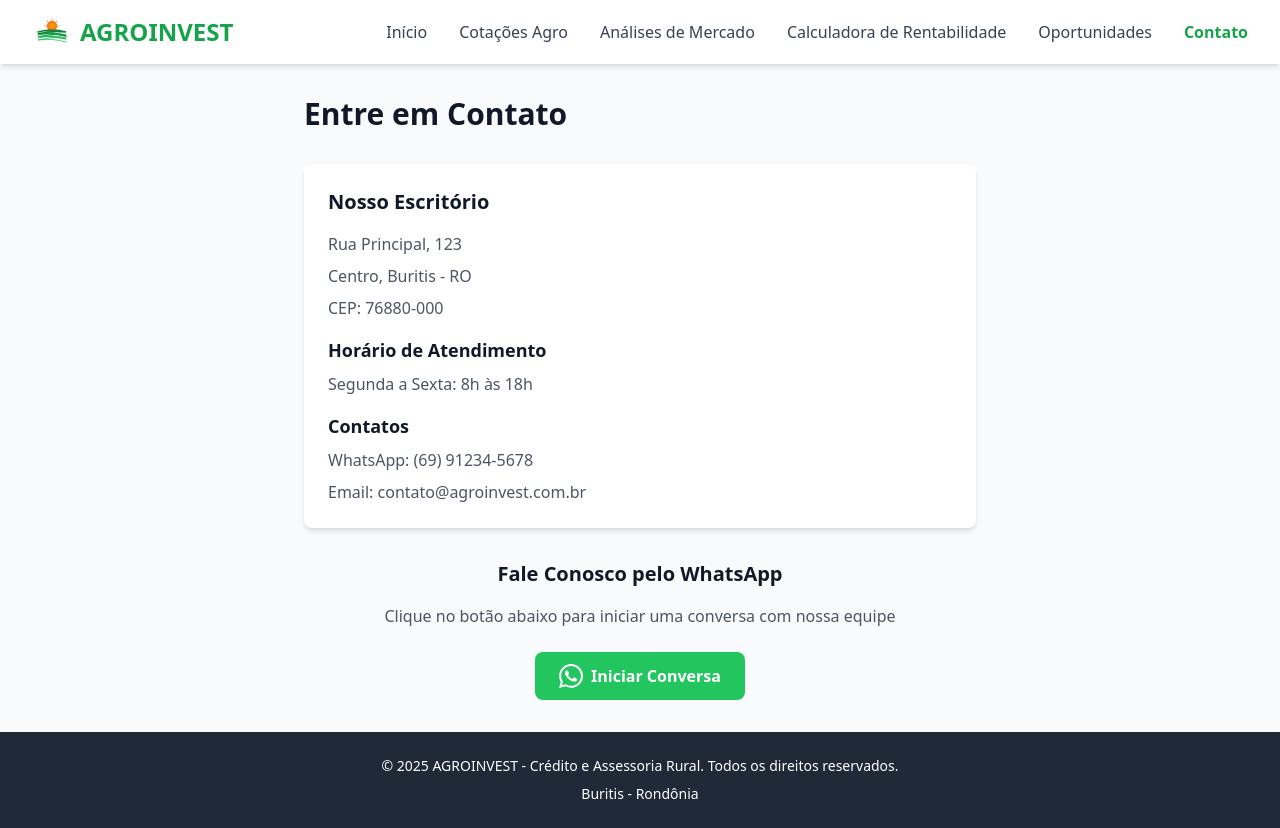
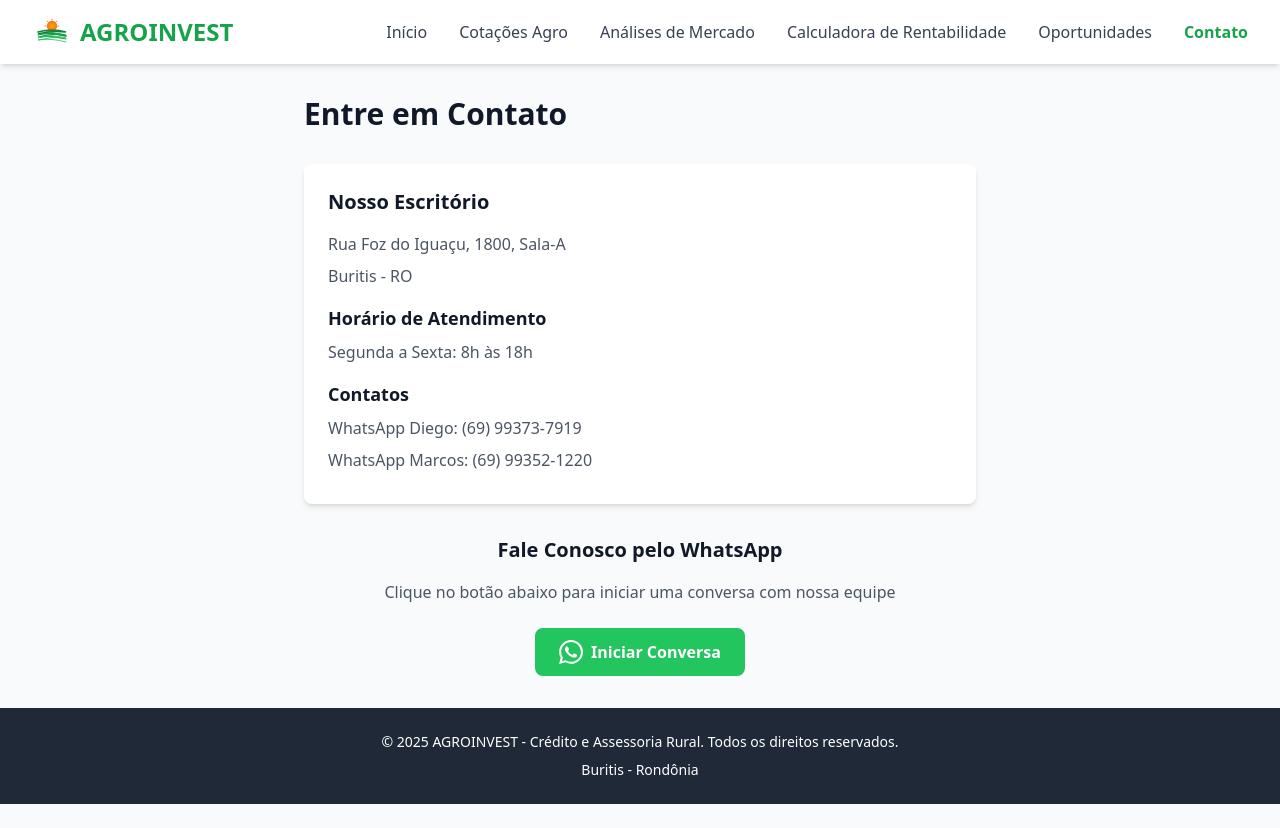
Before and after one commit to marcosrobrt/agroinvest, a React (Create React App) app: page /contato in a window 1280 px wide. After the commit the page ends 804 px from the top, so only its background shows below. Built offline with nearby package versions, Linux system fonts and the light colour scheme.

Commit message:
feat: atualiza página de contato com novos números e modal de seleção

```diff
--- a/src/pages/Contato.tsx
+++ b/src/pages/Contato.tsx
@@ -1,9 +1,25 @@
-import React from 'react';
+import React, { useState } from 'react';
+
+interface Contact {
+  name: string;
+  number: string;
+}
 
 export default function Contato() {
-  const whatsappNumber = '69912345678'; // Replace with actual WhatsApp number
+  const [isModalOpen, setIsModalOpen] = useState(false);
+
+  const contacts: Contact[] = [
+    { name: 'Diego', number: '69993737919' },
+    { name: 'Marcos', number: '69993521220' }
+  ];
+
   const whatsappMessage = 'Olá! Gostaria de saber mais sobre os serviços da AGROINVEST.';
-  const whatsappUrl = `https://wa.me/${whatsappNumber}?text=${encodeURIComponent(whatsappMessage)}`;
+
+  const openWhatsApp = (contact: Contact) => {
+    const whatsappUrl = `https://wa.me/${contact.number}?text=${encodeURIComponent(whatsappMessage)}`;
+    window.open(whatsappUrl, '_blank');
+    setIsModalOpen(false);
+  };
 
   return (
     <div className="py-8">
@@ -13,19 +29,18 @@ export default function Contato() {
 
           <div className="card mb-8">
             <h2 className="text-xl font-semibold mb-4">Nosso Escritório</h2>
-            <p className="text-gray-600 mb-2">Rua Principal, 123</p>
-            <p className="text-gray-600 mb-2">Centro, Buritis - RO</p>
-            <p className="text-gray-600 mb-4">CEP: 76880-000</p>
+            <p className="text-gray-600 mb-2">Rua Foz do Iguaçu, 1800, Sala-A</p>
+            <p className="text-gray-600 mb-4">Buritis - RO</p>
 
             <h3 className="text-lg font-semibold mb-2">Horário de Atendimento</h3>
             <p className="text-gray-600 mb-4">Segunda a Sexta: 8h às 18h</p>
 
             <h3 className="text-lg font-semibold mb-2">Contatos</h3>
             <p className="text-gray-600 mb-2">
-              WhatsApp: (69) 91234-5678
+              WhatsApp Diego: (69) 99373-7919
             </p>
-            <p className="text-gray-600">
-              Email: contato@agroinvest.com.br
+            <p className="text-gray-600 mb-2">
+              WhatsApp Marcos: (69) 99352-1220
             </p>
           </div>
 
@@ -34,10 +49,8 @@ export default function Contato() {
             <p className="text-gray-600 mb-6">
               Clique no botão abaixo para iniciar uma conversa com nossa equipe
             </p>
-            <a
-              href={whatsappUrl}
-              target="_blank"
-              rel="noopener noreferrer"
+            <button
+              onClick={() => setIsModalOpen(true)}
               className="inline-flex items-center justify-center bg-green-500 text-white px-6 py-3 rounded-lg font-semibold hover:bg-green-600 transition-colors"
             >
               <svg
@@ -51,8 +64,42 @@ export default function Contato() {
                 />
               </svg>
               Iniciar Conversa
-            </a>
+            </button>
           </div>
+
+          {/* Modal de seleção de contato */}
+          {isModalOpen && (
+            <div className="fixed inset-0 bg-black bg-opacity-50 flex items-center justify-center z-50">
+              <div className="bg-white p-6 rounded-lg shadow-xl max-w-md w-full">
+                <h3 className="text-xl font-semibold mb-4">Escolha um contato</h3>
+                <div className="space-y-3">
+                  {contacts.map((contact) => (
+                    <button
+                      key={contact.number}
+                      onClick={() => openWhatsApp(contact)}
+                      className="w-full text-left p-3 rounded-lg hover:bg-gray-100 transition-colors flex items-center"
+                    >
+                      <svg
+                        className="w-6 h-6 mr-3 text-green-500"
+                        fill="currentColor"
+                        viewBox="0 0 24 24"
+                        xmlns="http://www.w3.org/2000/svg"
+                      >
+                        <path d="M17.472 14.382c-.297-.149-1.758-.867-2.03-.967-.273-.099-.471-.148-.67.15-.197.297-.767.966-.94 1.164-.173.199-.347.223-.644.075-.297-.15-1.255-.463-2.39-1.475-.883-.788-1.48-1.761-1.653-2.059-.173-.297-.018-.458.13-.606.134-.133.298-.347.446-.52.149-.174.198-.298.298-.497.099-.198.05-.371-.025-.52-.075-.149-.669-1.612-.916-2.207-.242-.579-.487-.5-.669-.51-.173-.008-.371-.01-.57-.01-.198 0-.52.074-.792.372-.272.297-1.04 1.016-1.04 2.479 0 1.462 1.065 2.875 1.213 3.074.149.198 2.096 3.2 5.077 4.487.709.306 1.262.489 1.694.625.712.227 1.36.195 1.871.118.571-.085 1.758-.719 2.006-1.413.248-.694.248-1.289.173-1.413-.074-.124-.272-.198-.57-.347z"/>
+                      </svg>
+                      Falar com {contact.name}
+                    </button>
+                  ))}
+                </div>
+                <button
+                  onClick={() => setIsModalOpen(false)}
+                  className="mt-4 w-full bg-gray-100 text-gray-700 px-4 py-2 rounded-lg hover:bg-gray-200 transition-colors"
+                >
+                  Cancelar
+                </button>
+              </div>
+            </div>
+          )}
         </div>
       </div>
     </div>
```
